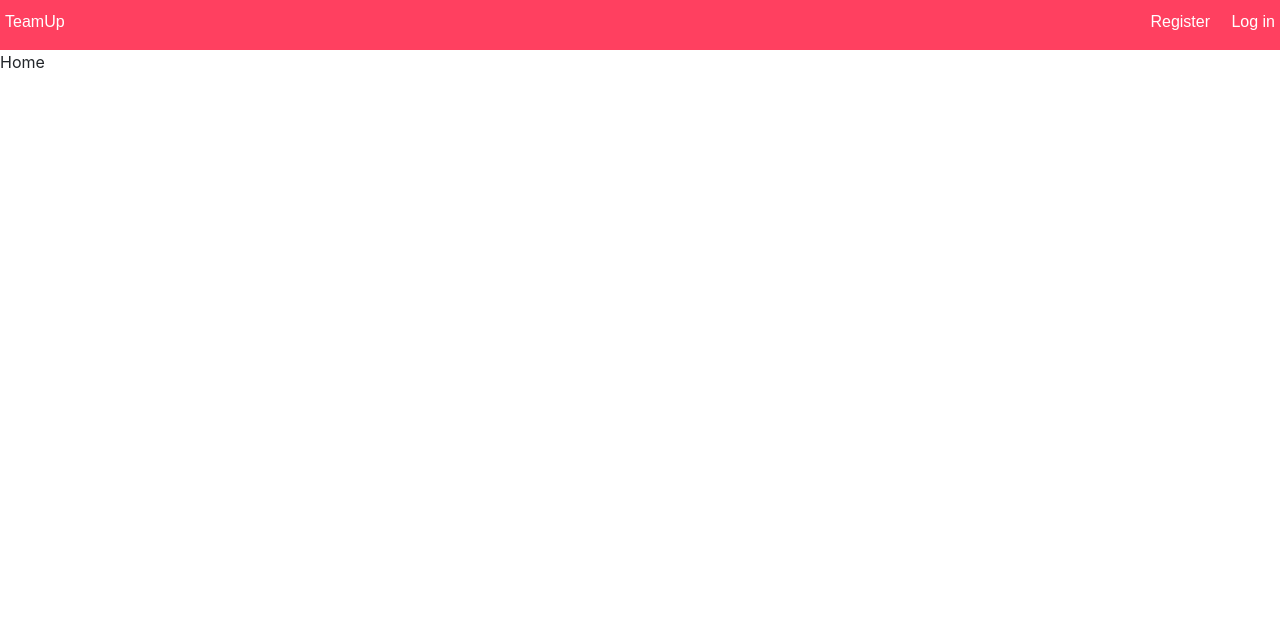
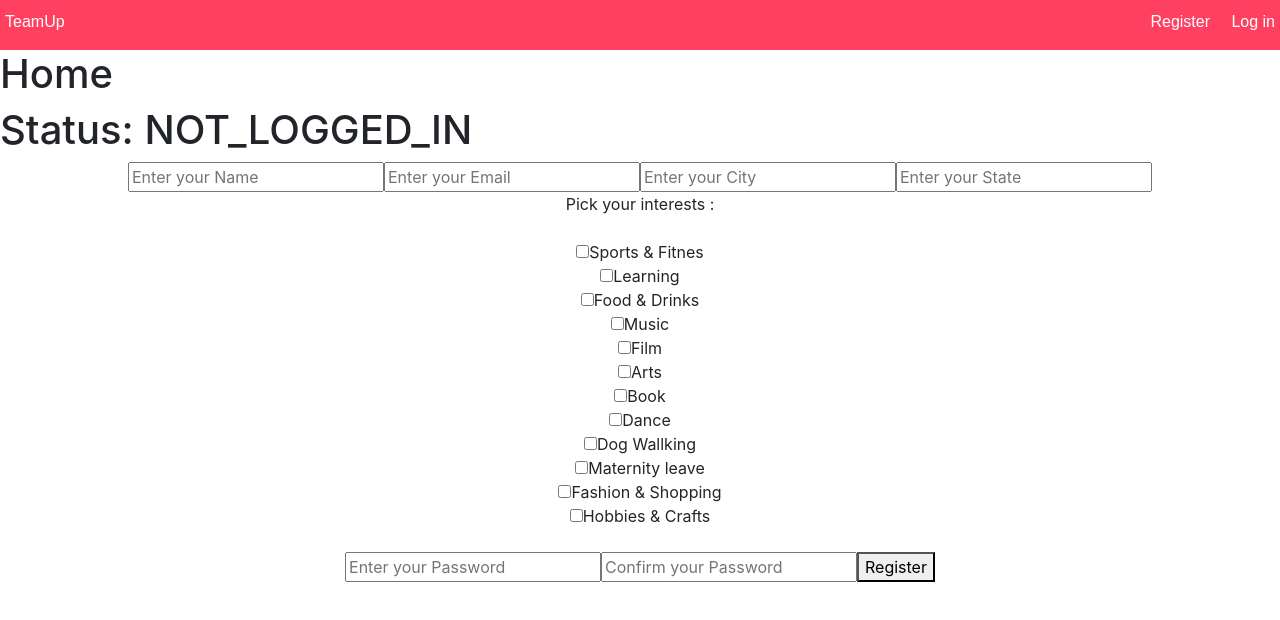
Before and after one commit to judithTamino/teamUpNew, a React (Create React App) app in the folder client/: page / in a window 1280 px wide. Shown: the top 620 px of the page. Built offline with nearby package versions, Linux system fonts and the light colour scheme; no server answers.

Commit message:
30.01.2020

```diff
--- a/client/src/App.js
+++ b/client/src/App.js
@@ -12,8 +12,20 @@ import UserHomePage from './UserHomePage';
 
 
 class App extends Component {
-  state = {user:{}}
+  constructor(){
+    super();
+
+    this.state = {
+      loggedInStatus: "NOT_LOGGED_IN",
+      user:{},
+
+    }
+
+  }
+
+
   temp = '';
+
 
   render() {
     return (
@@ -27,7 +39,9 @@ class App extends Component {
         </div>
 
         <Switch>
-          <Route exact path='/' component={HomePage} />
+          <Route exact path='/' render = {props =>(
+            <HomePage {...props} loggedInStatus = {this.state.loggedInStatus}/>
+          )} />
           <Route exact path='/register' component={Register} />
           <Route exact path='/login' component={LogIn} />
 
--- a/client/src/CreateGroup.js
+++ b/client/src/CreateGroup.js
@@ -6,8 +6,6 @@ export default class CreateGroup extends Component {
 
     date = new Date(); day = this.date.getDate(); mounth = ('0' + (this.date.getMonth()+1)).slice(-2); year = this.date.getFullYear();
     currentDate = `${this.year}-${this.mounth}-${this.day}`;
-
-    testObj = "";
 
     user = localStorage.getItem ('user');
 
@@ -54,7 +52,7 @@ export default class CreateGroup extends Component {
                 this.setState ({redirectToUserHomePage:true});
                 console.log (res);
             }).catch (err => {console.log (err)});
-        } else {alert ('One or more of the filed are incorrect')}
+        } else {alert ('One or more of the fields are empty')}
     }
 
     allLetter = (e) => {
--- a/client/src/HomePage.js
+++ b/client/src/HomePage.js
@@ -1,11 +1,26 @@
 import React, { Component } from 'react';
+import Register from './Register'
 
 export default class HomePage extends Component {
-     render() {
+    constructor(props) {
+        super(props);
+
+        this.handleSuccessfulAuth = this.handleSuccessfulAuth.bind(this);
+    }
+
+    handleSuccessfulAuth(data) {
+        // todo update parent component
+        this.props.history.push('./HomePage');
+        this.props.handLogin(data);
+    }
+
+    render() {
         return (
             <div>
-                <div>Home</div>
+                <h1>Home</h1>
+                <h1>Status: {this.props.loggedInStatus}</h1>
+                <Register handleSuccessfulAuth = {this.handleSuccessfulAuth}/>
             </div>
         );
-  }
+    }
 }
--- a/client/src/LogIn.js
+++ b/client/src/LogIn.js
@@ -3,7 +3,19 @@ import axios from 'axios';
 import { Redirect } from 'react-router-dom';
 
 export default class LogIn extends Component {
-  state = {email:'', password :'', redirectTOhome: false, isError:false};
+  constructor(props){
+    super(props);
+
+    this.state = {
+      email:'',
+      password :'',
+      redirectTOhome:
+      false,
+      isError:false
+    };
+  }
+
+
 
   login = () =>{
     this.setState({isError:false});
--- a/client/src/Register.js
+++ b/client/src/Register.js
@@ -4,7 +4,10 @@ import { Redirect } from 'react-router-dom';
 import './App.css';
 
 export default class Register extends Component {
-  state = {
+  constructor(props) {
+    super(props);
+
+    this.state = {
       name: '',
       email: '',
       password: '',
@@ -13,11 +16,22 @@ export default class Register extends Component {
       confirmedPass: '',
       interests: [],
       groups: [],
-    redirectTOhome: false, isError: false
+      redirectTOhome: false, isError: false,
+      registrationErrors: ''
     };
 
+    this.handleSubmit = this.handleSubmit.bind(this);
+    this.handleChange = this.handleChange.bind(this);
+  }
 
-  register = () => {
+
+  handleChange(event) {
+    this.setState({
+      [event.target.name]: event.target.value
+    });
+  }
+
+  handleSubmit(event) {
     this.setState({ isError: false });
     axios.post('/users/register', {
       email: this.state.email,
@@ -27,12 +41,15 @@ export default class Register extends Component {
       country: this.state.country,
       interests: this.state.interests,
       groups: this.state.groups
-    })
+    },
+    {withCredentials : true}
+    )
       .then(res => {
         console.log(res);
         console.log(res.status);
         if (res.status === 201) {
-          this.setState({ redirectTOhome: true })
+          this.setState({ redirectTOhome: true });
+          this.props.handleSuccessfulAuth(Response.data);
         } else {
           this.setState({ isError: true })
           console.log(`error code : ${res.status}`);
@@ -43,6 +60,7 @@ export default class Register extends Component {
         this.setState({ isError: true })
         console.log(err);
       })
+      event.preventDefault();
   }
 
 
@@ -60,7 +78,87 @@ export default class Register extends Component {
     return (
       <div className="registerComponent">
 
-        <form className="form-horizontal" method="post" action="#">
+        <form onSubmit={this.handleSubmit}>
+          <input
+            type="text"
+            name="name"
+            placeholder="Enter your Name"
+            value={this.state.name}
+            onChange={this.handleChange}
+            required
+          />
+
+          <input
+            type="email"
+            name="email"
+            placeholder="Enter your Email"
+            value={this.state.email}
+            onChange={this.handleChange}
+            required
+          />
+
+          <input
+            type="text"
+            name="city"
+            placeholder="Enter your City"
+            value={this.state.city}
+            onChange={this.handleChange}
+            required
+          />
+
+          <input
+            type="text"
+            name="country"
+            placeholder="Enter your State"
+            value={this.state.country}
+            onChange={this.handleChange}
+            required
+          />
+
+          <div id="list1" className="dropdown-check-list" tabIndex="100">
+            <span className="anchor">Pick your interests :</span> <br /><br />
+
+            <input type="checkbox" />Sports & Fitnes <br />
+            <input type="checkbox" />Learning <br />
+            <input type="checkbox" />Food & Drinks <br />
+            <input type="checkbox" />Music <br />
+            <input type="checkbox" />Film <br />
+            <input type="checkbox" />Arts <br />
+            <input type="checkbox" />Book <br />
+            <input type="checkbox" />Dance <br />
+            <input type="checkbox" />Dog Wallking <br />
+            <input type="checkbox" />Maternity leave <br />
+            <input type="checkbox" />Fashion & Shopping <br />
+            <input type="checkbox" />Hobbies & Crafts <br /><br />
+
+          </div>
+
+          <input
+            type="password"
+            name="password"
+            id="password"
+            placeholder="Enter your Password"
+            value={this.state.password}
+            onChange={this.handleChange}
+            required
+          />
+
+          <input
+            type="password"
+            name="confirmedPass"
+            id="confirm"
+            placeholder="Confirm your Password"
+            value={this.state.confirmedPass}
+            onChange={this.handleChange}
+            required
+          />
+
+          {disabled ? <p style={{ color: 'red' }}>Passwords don't match</p> : null}
+          <button type="submit" disabled={disabled}>Register</button>
+
+        </form>
+
+        {/* <form className="form-horizontal" method="post" action="#">
 
             <input type="text" name="name" id="name" placeholder="Enter your Name"
               onChange={event => this.setState({ name: event.target.value })} required /> <br /><br />
@@ -103,7 +201,7 @@ export default class Register extends Component {
             {disabled ? <p style={{ color: 'red' }}>Passwords don't match</p> : null}
             <button type="button" onClick={this.register} disabled={disabled}>Register</button>
 
-        </form>
+          </form> */}
       </div>
     );
   }
```
Also changed, not shown: client/src/Logout.js (added, +12 -0 lines). Lines whose indentation alone changed are shown as unchanged.
